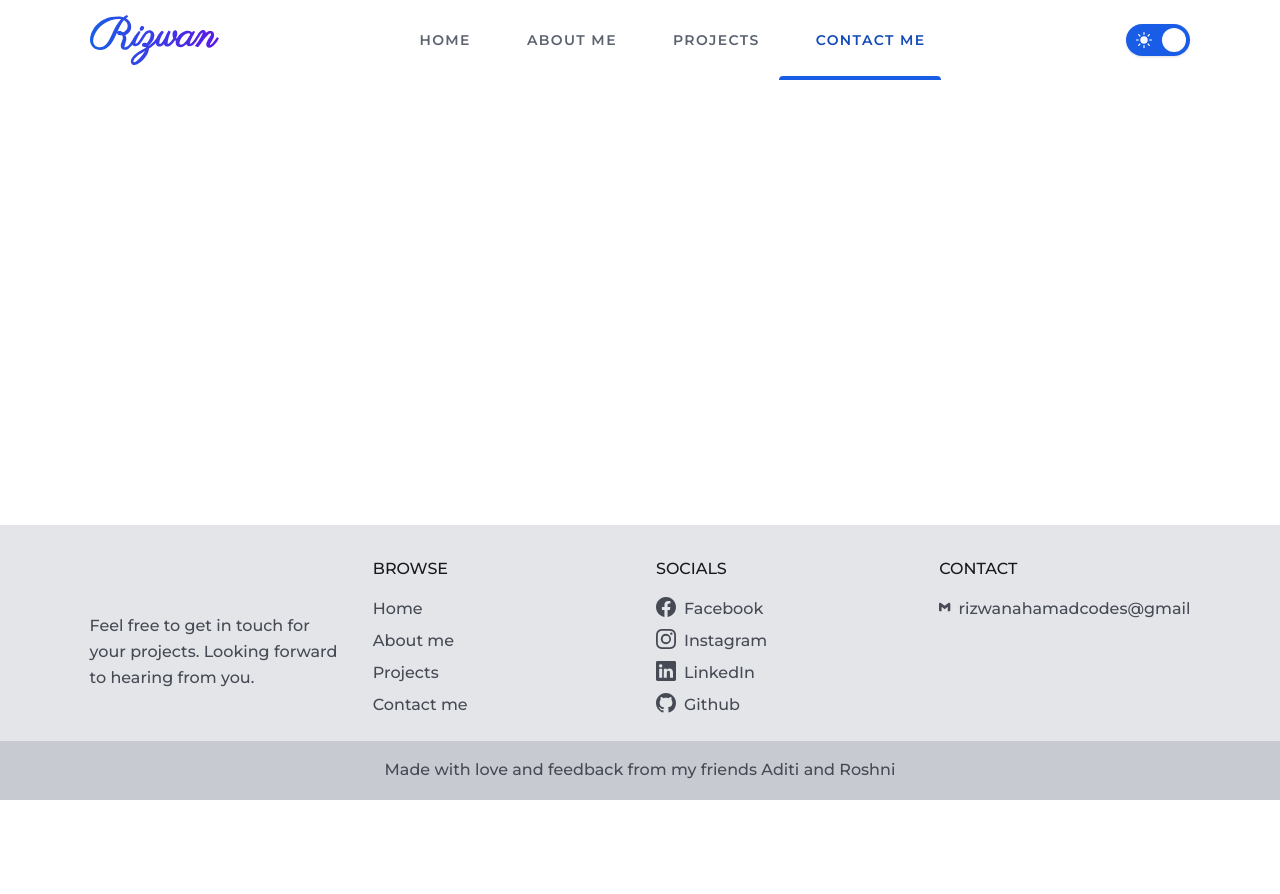
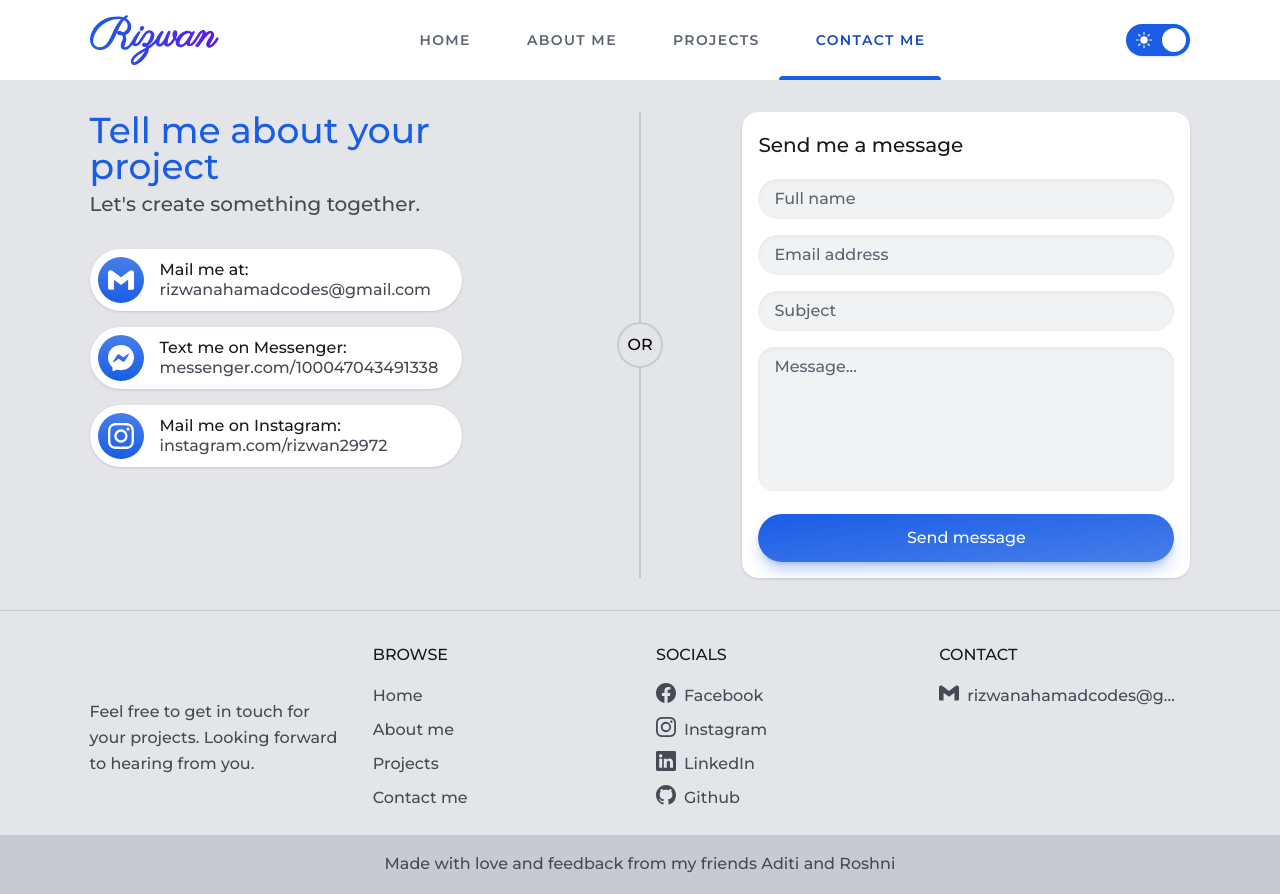
Before and after one commit to rizwanahamadcodes/portfolio, a Next.js app: page /contact-me in a window 1280 px wide. Before the commit the page ends 800 px from the top, so only its background shows below. Built offline with nearby package versions, Linux system fonts and the light colour scheme.

Commit message:
added the contact me section to the contact me page, app api routes is removed for faster development server, will be copied back

```diff
--- a/src/app/api/send/route.ts
+++ /dev/null
@@ -1,53 +0,0 @@
-import React from "react";
-import EmailTemplate from "@/components/EmailTemplate/EmailTemplate";
-import { NextResponse } from "next/server";
-import { Resend } from "resend";
-import { visitorSchema } from "@/schemas/visitorSchema";
-import { NextApiRequest, NextApiResponse } from "next";
-
-const resend = new Resend(process.env.RESEND_API_KEY);
-
-export async function POST(req: Request) {
-    const body = await req.json();
-    const result = visitorSchema.safeParse(body);
-
-    let zodErrors = {};
-
-    if (!result.success) {
-        result.error.issues.forEach((issue) => {
-            zodErrors = { ...zodErrors, [issue.path[0]]: issue.message };
-        });
-
-        return NextResponse.json(
-            Object.keys(zodErrors).length > 0
-                ? { errors: zodErrors }
-                : { success: true }
-        );
-    }
-
-    const { fullName, email, subject, message } = body;
-
-    try {
-        const data = await resend.emails.send({
-            from: "Portfolio <onboarding@resend.dev>",
-            to: "rizwanahamadcodes@gmail.com",
-            subject: subject,
-            reply_to: email,
-            react: React.createElement(EmailTemplate, {
-                fullName: fullName,
-                email: email,
-                subject: subject,
-                message: message,
-            }),
-        });
-        return NextResponse.json(
-            { message: "Email delivered successfully" },
-            { status: 200 }
-        );
-    } catch (error) {
-        return NextResponse.json(
-            { error: "Mail client error" },
-            { status: 500 }
-        );
-    }
-}
--- a/src/app/contact-me/page.tsx
+++ b/src/app/contact-me/page.tsx
@@ -1,9 +1,15 @@
+import ContactMe from "@/components/ContactMeSection/ContactMe";
+
 type AboutMeProps = {};
 
 const AboutMe = (props: AboutMeProps) => {
     const {} = props;
 
-    return <div></div>;
+    return (
+        <>
+            <ContactMe className="mt-navHeight-large" />
+        </>
+    );
 };
 
 export default AboutMe;
--- a/src/components/ContactMeSection/ContactMe.tsx
+++ b/src/components/ContactMeSection/ContactMe.tsx
@@ -8,10 +8,21 @@ import Section, {
 
 import ContactForm from "@/components/ContactMeSection/ContactForm";
 import GetInTouchSection from "@/components/ContactMeSection/GetInTouchSection/GetInTouchSection";
+import clsx from "clsx";
 
-const ContactMe = () => {
+type ContactMeProps = {
+    className?: string;
+};
+
+const ContactMe = (props: ContactMeProps) => {
+    const { className } = props;
+
     return (
-        <Section className="border-b border-b-gray-200 dark:border-b-gray-800 bg-gray-100 dark:bg-gray-900">
+        <Section
+            className={clsx(
+                "border-b border-b-gray-200 dark:border-b-gray-800 bg-gray-100 dark:bg-gray-900",
+                className
+            )}>
             <Container className="flex flex-col items-stretch justify-between gap-2 md:flex-row">
                 <div className="relative grow md:max-w-md">
                     <SectionTitle defaultBottomMargin>
--- a/src/components/ContactMeSection/GetInTouchSection/GetInTouch.tsx
+++ b/src/components/ContactMeSection/GetInTouchSection/GetInTouch.tsx
@@ -11,7 +11,7 @@ const GetInTouch = (props: GetInTouchProps) => {
 
     return (
         <a href={url}>
-            <div className="inline-flex  w-full items-center gap-1 rounded-full bg-white p-0.5 pr-1.5 shadow hover:shadow-md transition-all active:scale-[0.98] dark:bg-gray-800 hover:bg-gray-50 dark:hover:bg-gray-750">
+            <div className="inline-flex  w-full items-center gap-1 rounded-full bg-white p-0.5 pr-1.5 shadow hover:shadow-md transition-all active:scale-[0.98] dark:bg-gray-800 hover:bg-gray-50 dark:hover:bg-gray-850">
                 <div className="flex min-h-2.875 min-w-2.875 items-center justify-center rounded-full bg-primary bg-gradient-to-t from-primary to-primary-400">
                     <Icon size={26} className={"text-white"} />
                 </div>
--- a/src/components/Footer/Footer.tsx
+++ b/src/components/Footer/Footer.tsx
@@ -58,7 +58,7 @@ const socialLinks = [
 ];
 const FooterContactLinks = [
     {
-        label: "rizwanahamadcodes@gmail",
+        label: "rizwanahamadcodes@gmail.com",
         href: "mailto:rizwanahamadcodes@gmail.com",
         icon: SiGmail,
     },
@@ -168,16 +168,16 @@ const FooterColumnLinks = (props: FooterColumnLinksProps) => {
                 const { icon: Icon } = link;
 
                 return (
-                    <li
-                        key={link.href}
-                        className="flex gap-0.5 group/footerLinkGroup">
-                        {typeof Icon === "string" ? null : (
-                            <Icon className="text-1.25 text-gray-700 dark:text-gray-300 group-hover/footerLinkGroup:text-gray-900 group-hover/footerLinkGroup:dark:text-gray-100" />
-                        )}
+                    <li key={link.href} className="group/footerLinkGroup">
                         <Link
-                            className="text-gray-700 dark:text-gray-300 hover:text-gray-900 hover:dark:text-gray-100"
+                            className="flex gap-0.5 text-gray-700 dark:text-gray-300 hover:text-gray-900 hover:dark:text-gray-100"
                             href={link.href}>
-                            {link.label}
+                            {typeof Icon === "string" ? null : (
+                                <Icon className="text-1.25 text-gray-700 shrink-0 dark:text-gray-300 group-hover/footerLinkGroup:text-gray-900 group-hover/footerLinkGroup:dark:text-gray-100" />
+                            )}
+                            <p className="whitespace-nowrap overflow-hidden overflow-ellipsis">
+                                {link.label}
+                            </p>
                         </Link>
                     </li>
                 );
```
